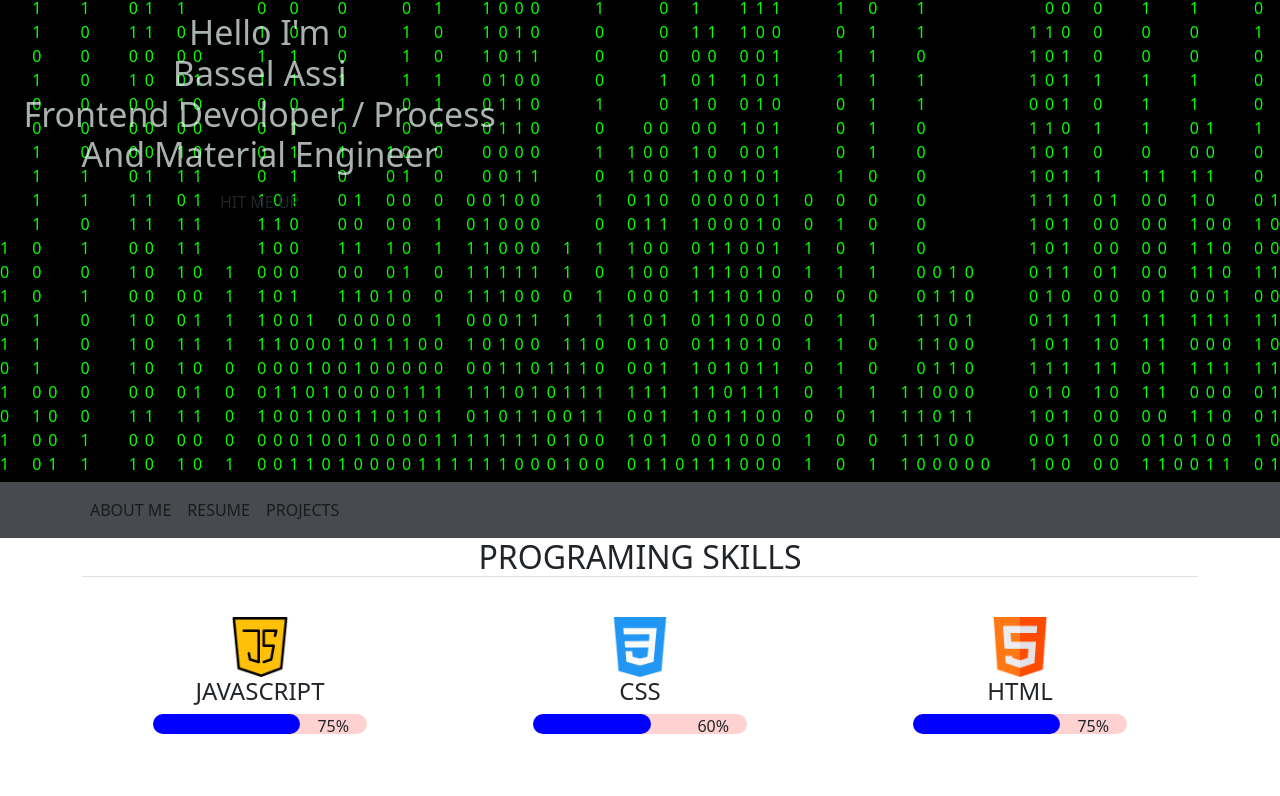
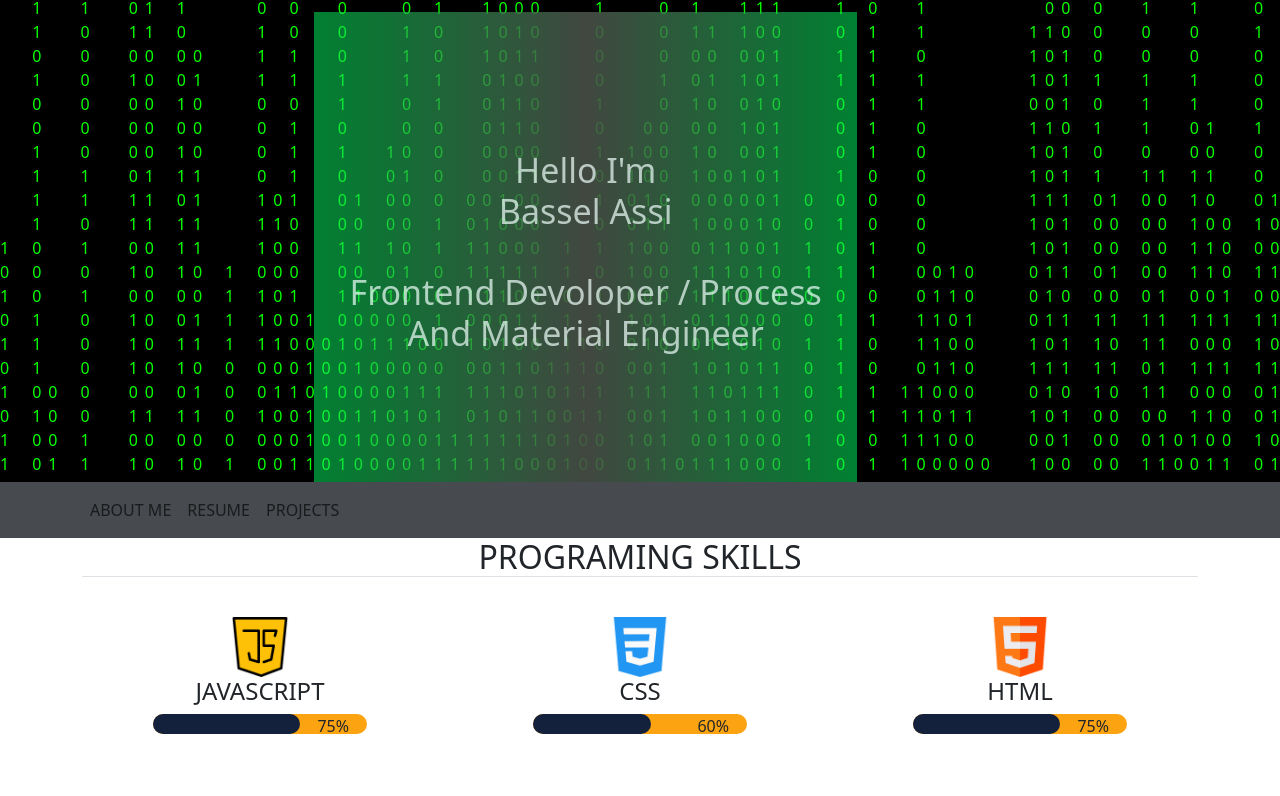
Before and after one commit to baselasi/portfolio-, a React (Create React App) app: page / in a window 1280 px wide. Shown: the part 318-1114 px from the top of the page. Built offline with nearby package versions, Linux system fonts and the light colour scheme; grey boxes are pictures that could not be loaded.

Commit message:
Update resume.css

```diff
--- a/src/components/resume.css
+++ b/src/components/resume.css
@@ -6,18 +6,44 @@
 .continer-skill{
     width: 60%;
     height: 20px;
-    background-color: rgb(255, 210, 210);
+    background-color: rgb(252, 163, 17);
     border-radius: 20px;
     text-align: right;
     padding-right: 5%;
     display: flex;
     justify-content: space-between;
     align-self: center;
+    transition: opacity ease-in 1s;
 }
 .skill-level{
-    background-color: rgb(0, 0, 255);
+    background-color: rgb(20, 33, 61);
     height: 100%;
     border-radius: 20px;
     width: 0%;
     transition: width 3s  ease-in-out;
 }
+.intro{
+    position: absolute;
+    color: rgba(239, 255, 251,0.70);
+    background: rgb(0,0,0);
+    background: linear-gradient(90deg, rgba(0, 255, 98, 0.50) 0%, rgba(72, 79, 71, 0.9) 50%,  rgba(0, 255, 98, 0.50));
+/*background: linear-gradient(90deg, rgb(0, 0, 0) , rgb(255, 255, 255) , rgb(0, 0, 0) );*/
+    height: 100%;
+    left: 25%;
+    display: flex;
+    flex-direction: column;
+    justify-content: space-around;
+    align-items: center;
+}
+.flex-box-column{
+    display: flex;
+    flex-direction: column;
+    justify-content: space-around;
+    align-items: center;
+    text-align: center;
+}
+.btn{
+    width: 35%;
+    height: 5%;
+    background-color: rgba(255, 255, 255, 0.5);
+}
```
